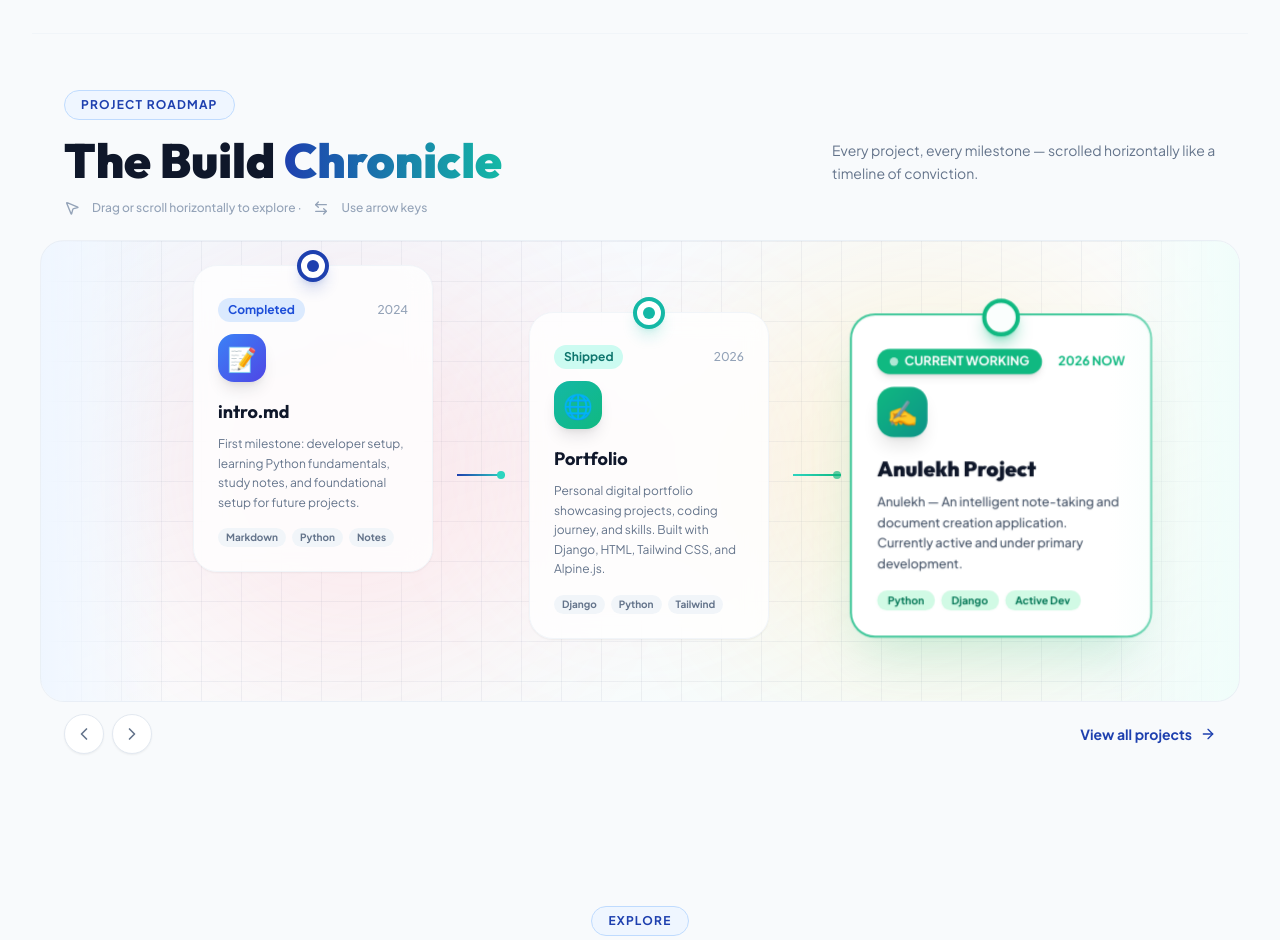
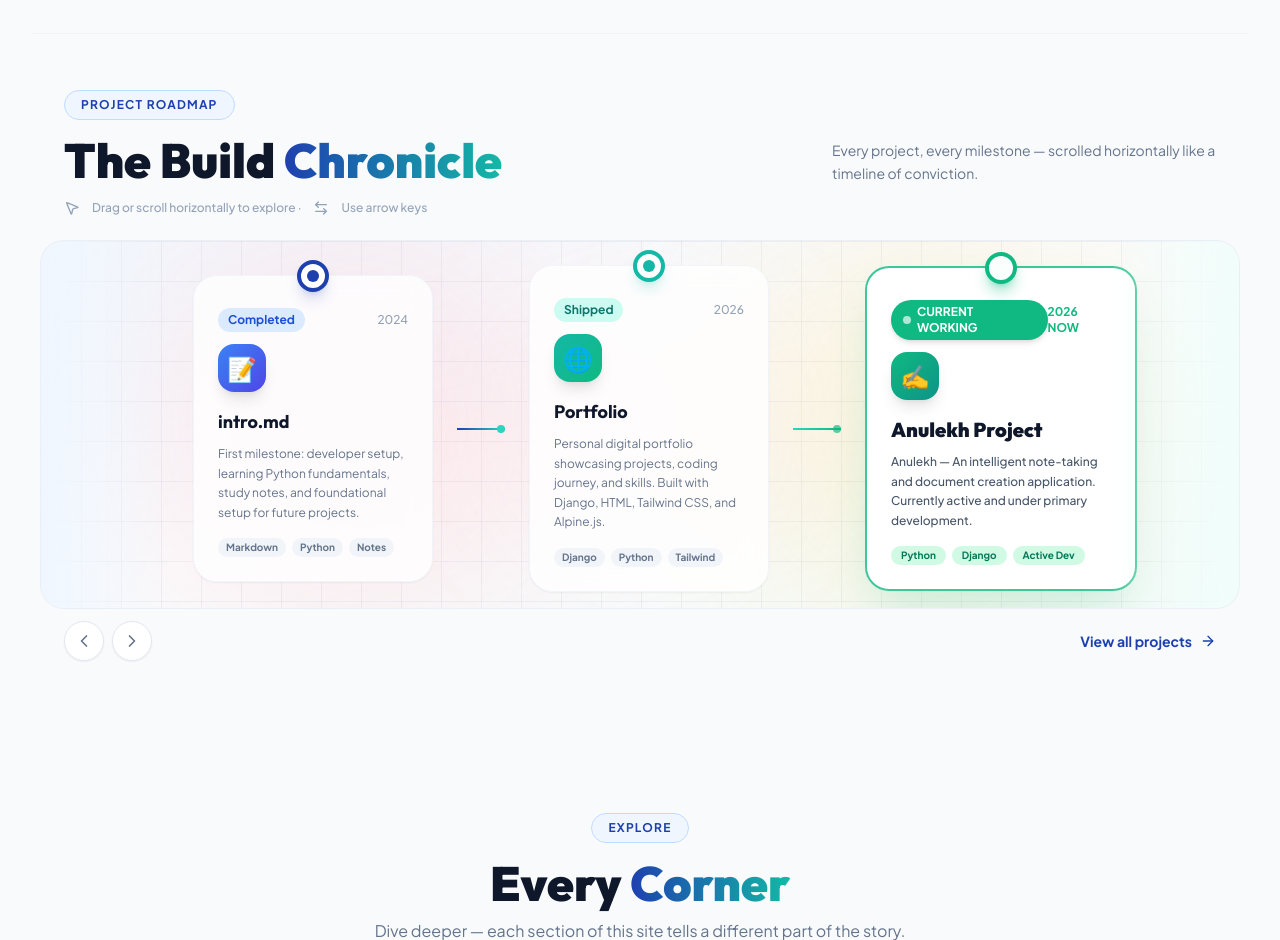
Before and after one commit to mrveer-101/Portfolio, a Django app: page / in a window 1280 px wide. Shown: the part 1662-2602 px from the top of the page. Run offline with Django 5.2, Linux system fonts and the light colour scheme; some libraries are stand-ins or nearby versions.

Commit message:
fix(home): align Build Chronicle timeline cards horizontally and remove min-height offset

```diff
--- a/core/templates/home.html
+++ b/core/templates/home.html
@@ -357,10 +357,11 @@
 
                 <!-- Road nodes -->
 
+                <!-- Road nodes -->
+
                 <!-- Node 1: intro.md -->
-                <div class="roadmap-node flex-shrink-0 w-72 relative group min-h-[420px]" style="--delay:0ms">
-                    <div class="road-connector"></div>
-                    <div class="roadmap-card p-6 bg-white/80 dark:bg-white/10 backdrop-blur-md rounded-3xl border border-slate-100 dark:border-white/10 shadow-sm hover:shadow-xl hover:shadow-blue-500/10 hover:-translate-y-3 transition-all ml-6 mr-6 relative">
+                <div class="roadmap-node flex-shrink-0 w-72 relative group" style="--delay:0ms">
+                    <div class="roadmap-card p-6 bg-white/80 dark:bg-white/10 backdrop-blur-md rounded-3xl border border-slate-100 dark:border-white/10 shadow-sm hover:shadow-xl hover:shadow-blue-500/10 hover:-translate-y-3 transition-all mx-6 relative">
                         <div class="absolute -top-4 left-1/2 -translate-x-1/2 w-8 h-8 rounded-full border-4 border-accent-blue bg-white dark:bg-obsidian shadow-lg shadow-accent-blue/20 flex items-center justify-center z-10">
                             <div class="w-3 h-3 rounded-full bg-accent-blue"></div>
                         </div>
@@ -416,9 +417,9 @@
 
                 <!-- Node 3: Anulekh (CURRENT WORKING / HIGHLIGHTED) -->
                 <div class="roadmap-node flex-shrink-0 w-80 relative group" style="--delay:200ms">
-                    <div class="roadmap-card p-6 bg-white dark:bg-white/15 backdrop-blur-md rounded-3xl border-2 border-emerald-500/80 shadow-2xl shadow-emerald-500/20 hover:-translate-y-3 transition-all mx-4 relative scale-105">
-                        <div class="absolute -top-4 left-1/2 -translate-x-1/2 w-9 h-9 rounded-full border-4 border-emerald-500 bg-white dark:bg-obsidian shadow-lg shadow-emerald-500/40 flex items-center justify-center z-10">
-                            <div class="w-3.5 h-3.5 rounded-full bg-emerald-500 animate-ping"></div>
+                    <div class="roadmap-card p-6 bg-white dark:bg-white/15 backdrop-blur-md rounded-3xl border-2 border-emerald-500/80 shadow-2xl shadow-emerald-500/20 hover:-translate-y-3 transition-all mx-6 relative">
+                        <div class="absolute -top-4 left-1/2 -translate-x-1/2 w-8 h-8 rounded-full border-4 border-emerald-500 bg-white dark:bg-obsidian shadow-lg shadow-emerald-500/40 flex items-center justify-center z-10">
+                            <div class="w-3 h-3 rounded-full bg-emerald-500 animate-ping"></div>
                         </div>
                         <div class="mt-2">
                             <div class="flex items-center justify-between mb-3">
```
